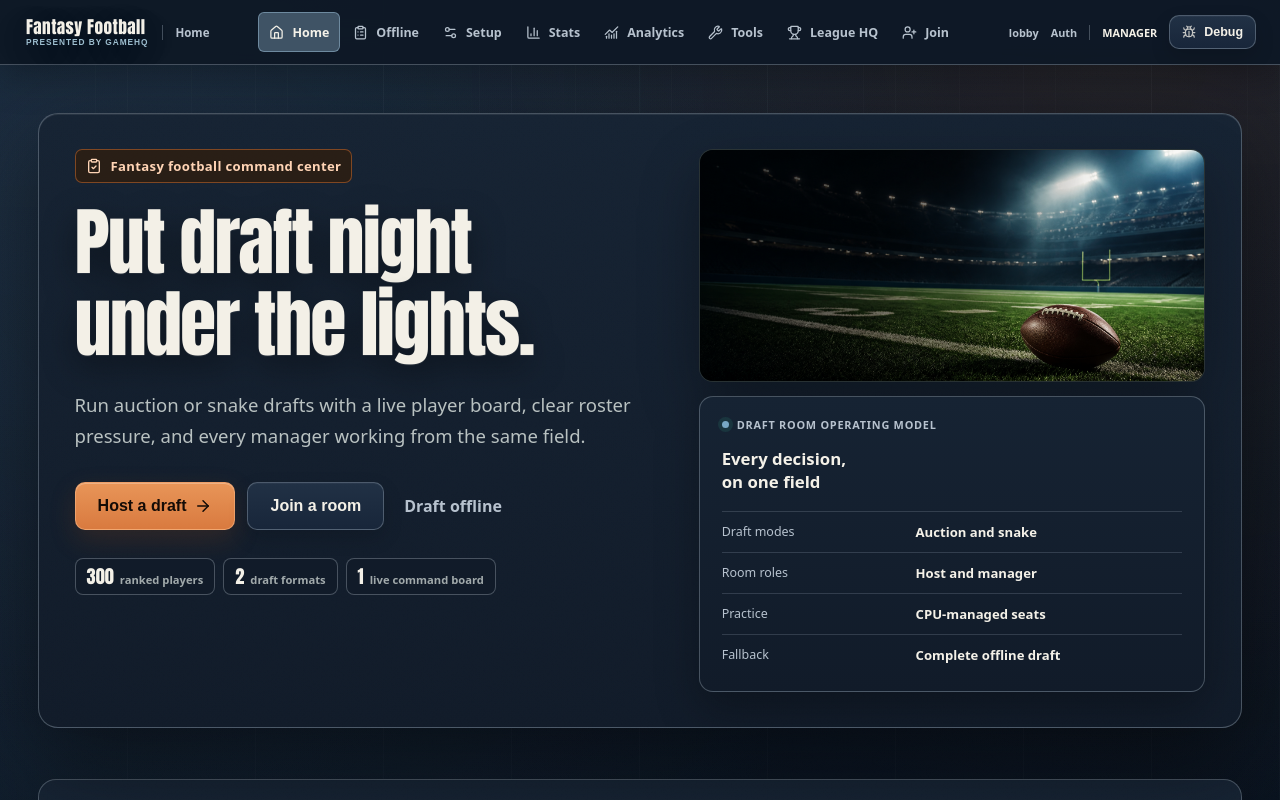
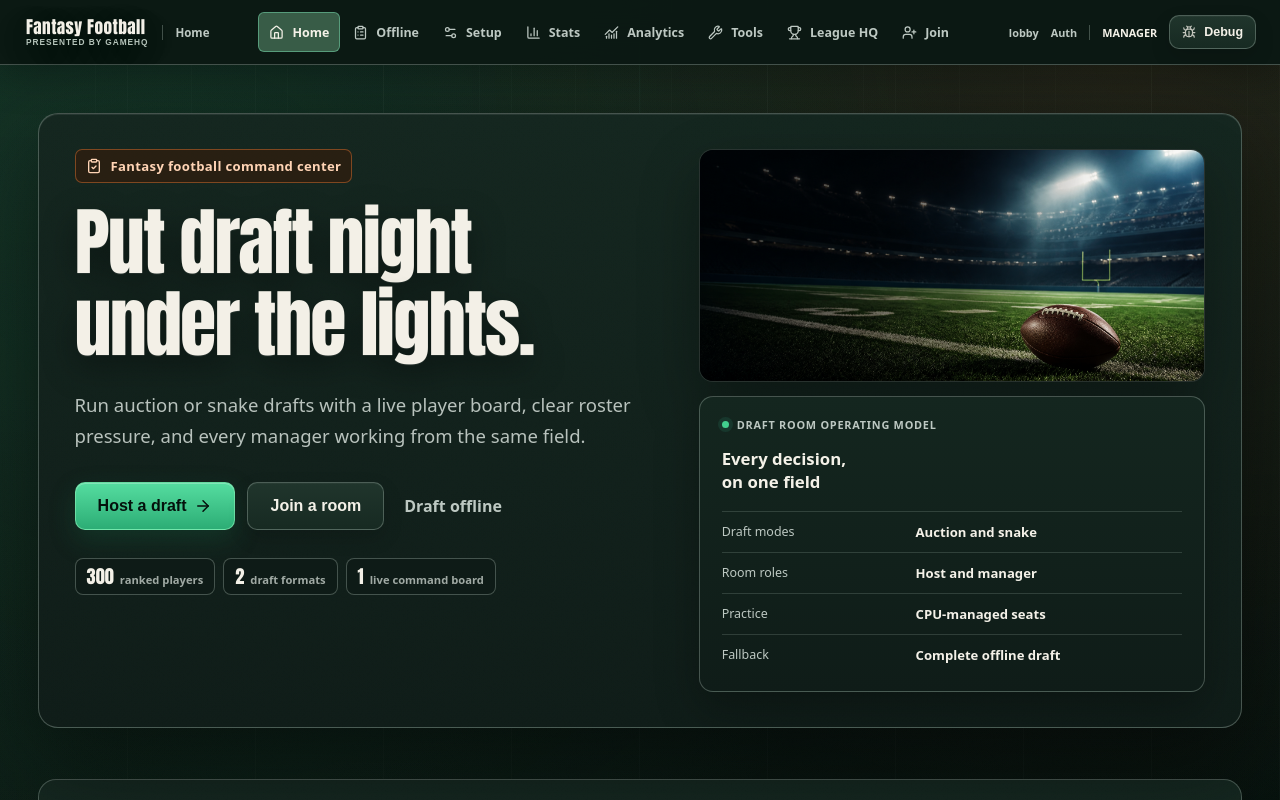
Before and after one commit to JWebber64/ffaa, a React (Vite) app: page / in a window 1280 px wide. Built offline with nearby package versions, Linux system fonts and the light colour scheme; no server answers.

Commit message:
fix: restore green hierarchy and hero framing

```diff
--- a/src/features/league-history/ui/league-history.css
+++ b/src/features/league-history/ui/league-history.css
@@ -14,9 +14,10 @@
   border: 1px solid var(--glass-edge);
   border-radius: 14px 14px 0 0;
   background:
-    linear-gradient(90deg, rgba(8, 17, 29, 0.96), rgba(12, 24, 39, 0.84) 56%, rgba(8, 17, 29, 0.48)),
+    linear-gradient(90deg, rgba(6, 16, 12, 0.96), rgba(10, 31, 22, 0.82) 56%, rgba(6, 16, 12, 0.43)),
     var(--league-editorial-image);
-  background-position: center 46%;
+  background-position: center 52%;
+  background-repeat: no-repeat;
   background-size: cover;
   box-shadow: 0 24px 64px rgba(0, 0, 0, 0.25);
 }
--- a/src/screens/tools/tools.css
+++ b/src/screens/tools/tools.css
@@ -1,8 +1,8 @@
 .tools-hub,
 .tools-page {
-  --tools-green: #2fc994;
-  --tools-cyan: #78a8c4;
-  --tools-blue: #8bb8d0;
+  --tools-green: #42cf8e;
+  --tools-cyan: #9bb1a6;
+  --tools-blue: #79ba9b;
   --tools-amber: #d6a84f;
   --tools-red: #fb7185;
   display: grid;
@@ -97,9 +97,9 @@
 
 .tools-primary-link,
 .tool-button.is-primary {
-  color: #140b06;
-  background: linear-gradient(180deg, #e89558, #d97a3f);
-  box-shadow: 0 10px 28px rgba(140, 65, 20, 0.24);
+  color: #04110c;
+  background: linear-gradient(180deg, #55dda0, #2cad75);
+  box-shadow: 0 10px 28px rgba(24, 117, 75, 0.25);
 }
 
 .tools-secondary-link,
@@ -119,7 +119,7 @@
 .tools-secondary-link:hover,
 .tool-button:hover:not(:disabled) {
   transform: translateY(-1px);
-  border-color: rgba(217, 122, 63, 0.5);
+  border-color: rgba(66, 207, 142, 0.52);
 }
 
 .tool-button:disabled {
--- a/src/styles/refinement.css
+++ b/src/styles/refinement.css
@@ -2734,7 +2734,7 @@ dd,
   --football-chalk-muted: #c8d0ca;
   --football-leather: #c4672d;
   --football-leather-light: #e49a5e;
-  --football-broadcast: #78a8c4;
+  --football-broadcast: #9bb1a6;
   --football-floodlight: #d9ebe2;
   --football-field: #0a2117;
   --football-ink: #030907;
@@ -3371,17 +3371,17 @@ dd,
  * ----------------------------------------------------------------------- */
 
 :root {
-  --ffaa-accent: var(--a2);
-  --ffaa-header-surface: #0f1926;
-  --ffaa-control-surface: oklch(0.44 0.04 250);
+  --ffaa-accent: var(--a1);
+  --ffaa-header-surface: #0c1914;
+  --ffaa-control-surface: oklch(0.44 0.04 155);
   --ffaa-inner-surface: var(--bg-2);
-  --ffaa-toolbar-surface: rgba(18, 28, 42, 0.96);
-  --ffaa-panel-background: linear-gradient(180deg, #162333, #111b29);
-  --ffaa-panel-background-strong: linear-gradient(180deg, #1c2d40, #152334);
-  --ffaa-card-background: linear-gradient(145deg, #172536, #101b29);
-  --ffaa-card-background-hover: linear-gradient(145deg, #1d3044, #142438);
-  --football-field: #14253a;
-  --football-ink: #08111d;
+  --ffaa-toolbar-surface: rgba(15, 28, 23, 0.96);
+  --ffaa-panel-background: linear-gradient(180deg, #14261f, #0f1c18);
+  --ffaa-panel-background-strong: linear-gradient(180deg, #1a3027, #13241e);
+  --ffaa-card-background: linear-gradient(145deg, #162a22, #0e1d18);
+  --ffaa-card-background-hover: linear-gradient(145deg, #1d352b, #14271f);
+  --football-field: #153528;
+  --football-ink: #06100c;
 }
 
 html,
@@ -3392,17 +3392,17 @@ body,
 
 .ffaa-bg {
   background:
-    linear-gradient(180deg, rgba(12, 20, 32, 0.08), rgba(8, 17, 29, 0.62)),
+    linear-gradient(180deg, rgba(9, 18, 15, 0.08), rgba(6, 16, 12, 0.64)),
     repeating-linear-gradient(
       90deg,
       transparent 0,
       transparent calc(10% - 1px),
-      rgba(210, 224, 238, 0.025) calc(10% - 1px),
-      rgba(210, 224, 238, 0.025) 10%
+      rgba(211, 229, 219, 0.025) calc(10% - 1px),
+      rgba(211, 229, 219, 0.025) 10%
     ),
-    radial-gradient(circle at 13% 8%, rgba(120, 168, 196, 0.16), transparent 27%),
+    radial-gradient(circle at 13% 8%, rgba(66, 207, 142, 0.14), transparent 27%),
     radial-gradient(circle at 88% 2%, rgba(217, 122, 63, 0.13), transparent 24%),
-    linear-gradient(145deg, #111f31, var(--football-ink) 48%, #0d1a29) !important;
+    linear-gradient(145deg, #10231b, var(--football-ink) 48%, #0b1b15) !important;
 }
 
 .app-header {
@@ -3415,34 +3415,34 @@ body,
 }
 
 .app-nav-link.is-active {
-  border-color: color-mix(in srgb, var(--a2) 34%, var(--line-1));
-  background: color-mix(in srgb, var(--a2) 13%, var(--bg-2));
+  border-color: color-mix(in srgb, var(--a1) 34%, var(--line-1));
+  background: color-mix(in srgb, var(--a1) 13%, var(--bg-2));
   color: var(--text-0);
 }
 
 .ui-button-primary,
 .cui-button-primary,
 .home-actions .ui-button-primary {
-  border-color: rgba(246, 174, 121, 0.7) !important;
-  background: linear-gradient(180deg, #e89558, #d97a3f) !important;
-  box-shadow: inset 0 1px rgba(255, 255, 255, 0.26), 0 10px 26px rgba(140, 65, 20, 0.24) !important;
-  color: #140b06 !important;
+  border-color: rgba(126, 235, 177, 0.72) !important;
+  background: linear-gradient(180deg, #55dda0, #2cad75) !important;
+  box-shadow: inset 0 1px rgba(255, 255, 255, 0.26), 0 10px 26px rgba(24, 117, 75, 0.25) !important;
+  color: #04110c !important;
 }
 
 .ui-button-primary:hover:not(:disabled),
 .cui-button-primary:hover:not(:disabled),
 .home-actions .ui-button-primary:hover:not(:disabled) {
-  background: linear-gradient(180deg, #f0a56d, #e18449) !important;
-  box-shadow: inset 0 1px rgba(255, 255, 255, 0.3), 0 13px 32px rgba(140, 65, 20, 0.3) !important;
+  background: linear-gradient(180deg, #70e8b0, #37bf83) !important;
+  box-shadow: inset 0 1px rgba(255, 255, 255, 0.3), 0 13px 32px rgba(24, 117, 75, 0.32) !important;
 }
 
 .ui-button-secondary {
   border-color: var(--line-1) !important;
-  background: linear-gradient(180deg, #213145, #18263a) !important;
+  background: linear-gradient(180deg, #20352c, #172a22) !important;
 }
 
 .ui-button-secondary:hover:not(:disabled) {
-  background: linear-gradient(180deg, #2a3d55, #203149) !important;
+  background: linear-gradient(180deg, #29463a, #1d352b) !important;
 }
 
 .ui-input-field,
@@ -3506,8 +3506,8 @@ body,
 .ffaa-dropdown-content {
   border-color: var(--line-1);
   background:
-    radial-gradient(130% 150% at 0% 0%, rgba(120, 168, 196, 0.16), transparent 48%),
-    linear-gradient(180deg, #1d3148, var(--bg-1)) !important;
+    radial-gradient(130% 150% at 0% 0%, rgba(66, 207, 142, 0.15), transparent 48%),
+    linear-gradient(180deg, #19362a, var(--bg-1)) !important;
 }
 
 .ffaa-custom-select-option {
@@ -3624,9 +3624,9 @@ body,
 .stats-view-tabs > button.is-active,
 .analytics-section-nav a[aria-current="page"],
 .league-tabs button.is-active {
-  border-color: color-mix(in srgb, var(--a2) 42%, var(--line-1)) !important;
-  background: color-mix(in srgb, var(--a2) 14%, var(--bg-2)) !important;
-  color: color-mix(in srgb, var(--a2) 82%, white) !important;
+  border-color: color-mix(in srgb, var(--a1) 42%, var(--line-1)) !important;
+  background: color-mix(in srgb, var(--a1) 14%, var(--bg-2)) !important;
+  color: color-mix(in srgb, var(--a1) 82%, white) !important;
 }
 
 .stats-hub-table-shell,
@@ -3666,14 +3666,17 @@ body,
 
 .home-proof-strip > span {
   border-color: var(--line-1);
-  background: rgba(18, 28, 42, 0.92);
+  background: rgba(15, 28, 23, 0.92);
 }
 
 .home-research-links {
   border-color: var(--line-1);
   background-image:
-    linear-gradient(90deg, rgba(8, 17, 29, 0.9), rgba(8, 17, 29, 0.52)),
-    var(--football-banner-image);
+    linear-gradient(90deg, rgba(6, 16, 12, 0.91), rgba(8, 24, 17, 0.5)),
+    var(--football-banner-image) !important;
+  background-position: center, center 60% !important;
+  background-repeat: no-repeat !important;
+  background-size: auto, cover !important;
 }
 
 .setup-hero,
@@ -3682,9 +3685,12 @@ body,
 .results-hero {
   border-color: var(--line-1) !important;
   background-image:
-    linear-gradient(90deg, rgba(8, 17, 29, 0.94), rgba(12, 24, 39, 0.76) 48%, rgba(8, 17, 29, 0.34)),
-    linear-gradient(0deg, rgba(8, 17, 29, 0.58), transparent),
+    linear-gradient(90deg, rgba(6, 16, 12, 0.95), rgba(10, 31, 22, 0.76) 48%, rgba(6, 16, 12, 0.32)),
+    linear-gradient(0deg, rgba(6, 16, 12, 0.58), transparent),
     var(--draft-editorial-image) !important;
+  background-position: center, center, center 54% !important;
+  background-repeat: no-repeat !important;
+  background-size: auto, auto, cover !important;
 }
 
 .stats-hub .stats-hero,
@@ -3693,17 +3699,23 @@ body,
 .tools-page-hero {
   border-color: var(--line-1) !important;
   background-image:
-    linear-gradient(90deg, rgba(8, 17, 29, 0.95), rgba(12, 24, 39, 0.74) 48%, rgba(8, 17, 29, 0.3)),
-    linear-gradient(0deg, rgba(8, 17, 29, 0.58), transparent),
+    linear-gradient(90deg, rgba(6, 16, 12, 0.96), rgba(10, 31, 22, 0.74) 48%, rgba(6, 16, 12, 0.28)),
+    linear-gradient(0deg, rgba(6, 16, 12, 0.58), transparent),
     var(--research-editorial-image) !important;
+  background-position: center, center, center 50% !important;
+  background-repeat: no-repeat !important;
+  background-size: auto, auto, cover !important;
 }
 
 .league-hero {
   border-color: var(--line-1) !important;
   background-image:
-    linear-gradient(90deg, rgba(8, 17, 29, 0.94), rgba(15, 24, 38, 0.72) 48%, rgba(8, 17, 29, 0.28)),
-    linear-gradient(0deg, rgba(8, 17, 29, 0.56), transparent),
+    linear-gradient(90deg, rgba(6, 16, 12, 0.95), rgba(11, 31, 22, 0.72) 48%, rgba(6, 16, 12, 0.26)),
+    linear-gradient(0deg, rgba(6, 16, 12, 0.56), transparent),
     var(--league-editorial-image) !important;
+  background-position: center, center, center 56% !important;
+  background-repeat: no-repeat !important;
+  background-size: auto, auto, cover !important;
 }
 
 .auction-budget-input {
@@ -3814,3 +3826,23 @@ body,
 .history-payout-weeks > article {
   background: var(--ffaa-inner-surface) !important;
 }
+
+@media (max-width: 640px) {
+  .setup-hero,
+  .host-hero,
+  .join-hero,
+  .results-hero {
+    background-position: center, center, 58% 54% !important;
+  }
+
+  .stats-hub .stats-hero,
+  .analytics-hero,
+  .tools-hero,
+  .tools-page-hero {
+    background-position: center, center, 68% 52% !important;
+  }
+
+  .league-hero {
+    background-position: center, center, 52% 58% !important;
+  }
+}
--- a/src/styles/tokens.css
+++ b/src/styles/tokens.css
@@ -1,26 +1,26 @@
 :root {
-  /* Broadcast-night neutrals keep dense surfaces calm and let state colors work. */
-  --bg-0: #0c1420;
-  --bg-1: #121c2a;
-  --bg-2: oklch(0.39 0.035 250);
+  /* Graphite-evergreen neutrals keep green primary without tinting every surface. */
+  --bg-0: #09120f;
+  --bg-1: #0f1c17;
+  --bg-2: oklch(0.39 0.035 155);
 
   /* Borders */
-  --line-0: rgba(210, 224, 238, 0.16);
-  --line-1: rgba(210, 224, 238, 0.28);
+  --line-0: rgba(211, 229, 219, 0.16);
+  --line-1: rgba(211, 229, 219, 0.28);
 
   --text-0: #f4f1e8;
-  --text-1: #b7c2ce;
-  --text-2: #9eabb9;
-  --text-3: #7f8e9f;
+  --text-1: #bdc8c2;
+  --text-2: #a4b2aa;
+  --text-3: #83958c;
 
   /* --- Semantic accents --- */
-  --a1: #2fc994;  /* live / success */
-  --a2: #78a8c4;  /* selection / information */
+  --a1: #42cf8e;  /* brand / action / live / success */
+  --a2: #9bb1a6;  /* supporting information / neutral selection */
   --a3: #d6a84f;  /* awards / milestones */
 
   /* --- Soft glows --- */
-  --glow-a1: rgba(47, 201, 148, 0.28);
-  --glow-a2: rgba(120, 168, 196, 0.26);
+  --glow-a1: rgba(66, 207, 142, 0.28);
+  --glow-a2: rgba(155, 177, 166, 0.24);
   --glow-a3: rgba(214, 168, 79, 0.22);
 
   /* --- Position colors (corrected) --- */
@@ -41,9 +41,9 @@
   --pos-idpflex:#0891B2; /* Same as FLEX */
 
   /* Legacy glass names resolve to the brighter product surfaces. */
-  --glass-1: #121c2a;
-  --glass-2: oklch(0.39 0.035 250);
-  --glass-3: #24374b;
+  --glass-1: #0f1c17;
+  --glass-2: oklch(0.39 0.035 155);
+  --glass-3: #274239;
 
   /* Specular highlights (top sheen) */
   --spec-1: rgba(255,255,255,0.18);
@@ -82,7 +82,7 @@
   --r-xl: 16px;
 
   /* Focus ring */
-  --focus: rgba(120, 168, 196, 0.42);
+  --focus: rgba(66, 207, 142, 0.42);
 
   /* --- Legacy variable aliases for compatibility --- */
   /* Surface aliases */
@@ -101,7 +101,7 @@
   --stroke2: var(--focus);
 
   /* Accent aliases */
-  --accent: var(--a2);
+  --accent: var(--a1);
   --accent2: var(--a3);
   --accent-1: var(--a1);
   --accent-2: var(--a2);
```
